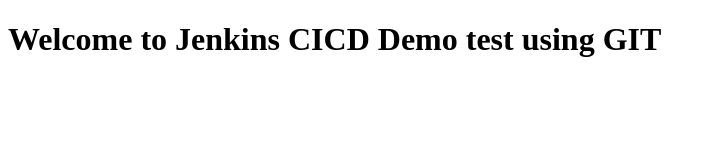
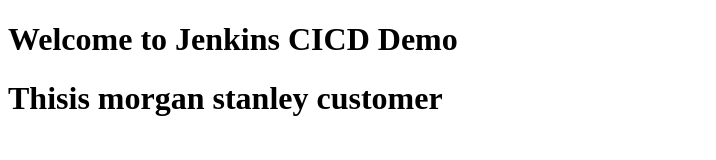
Before and after one commit to ramnithin06/webcontent, a plain HTML site: page index.html in a window 1280 px wide. Shown: the whole page, without its empty margins (0-716 px from the left). Drawn offline with Linux system fonts and the light colour scheme.

Commit message:
Update index.html

```diff
--- a/index.html
+++ b/index.html
@@ -5,6 +5,7 @@
 <title>welcome to CI&CD pipeline</title>
 </head>
 <body>
-<h1> Welcome to Jenkins CICD Demo test using GIT </h1>
+<h1> Welcome to Jenkins CICD Demo </h1>
+  <h1> Thisis morgan stanley customer </h1>
 </body>
 </html>
```
